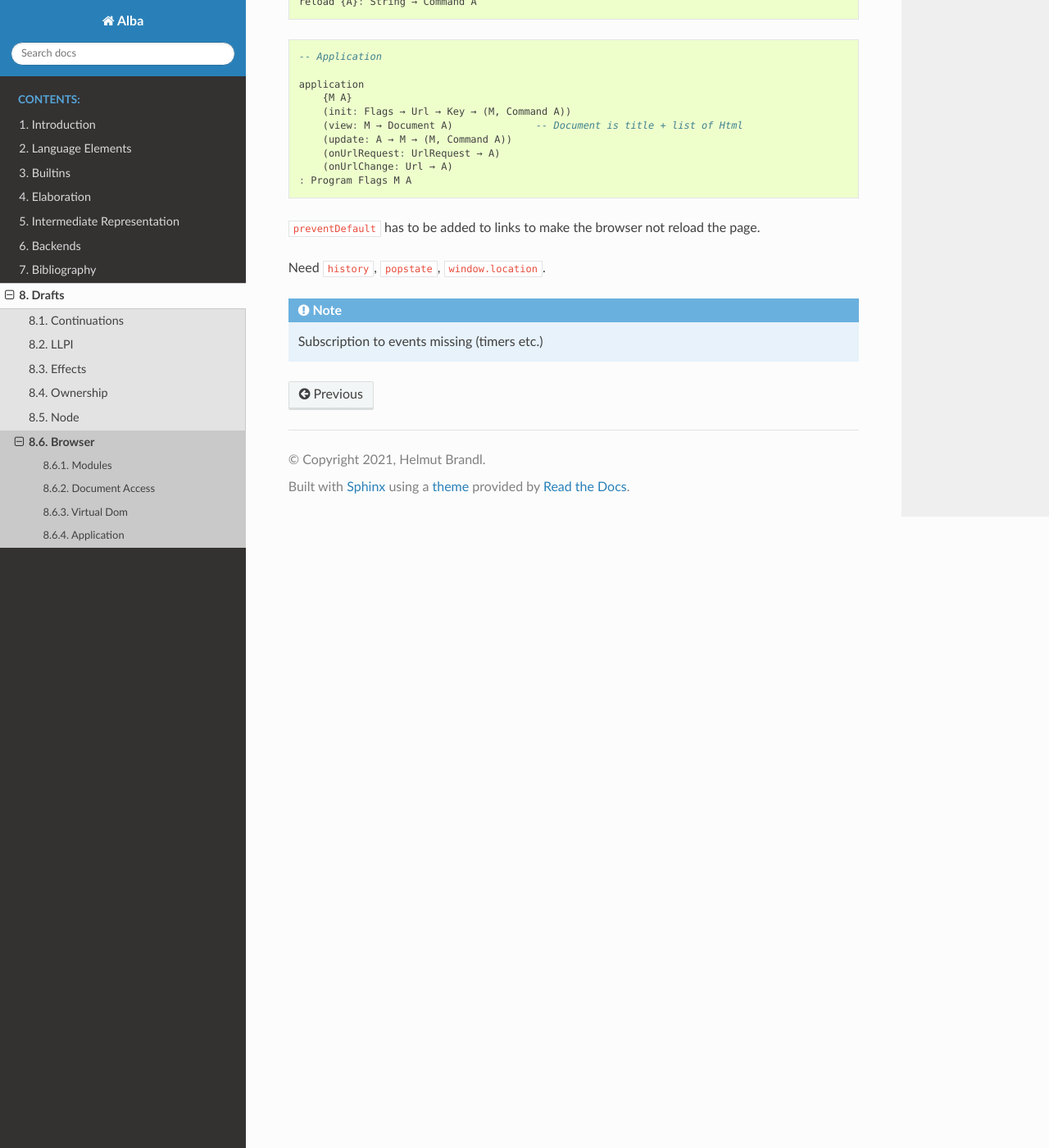
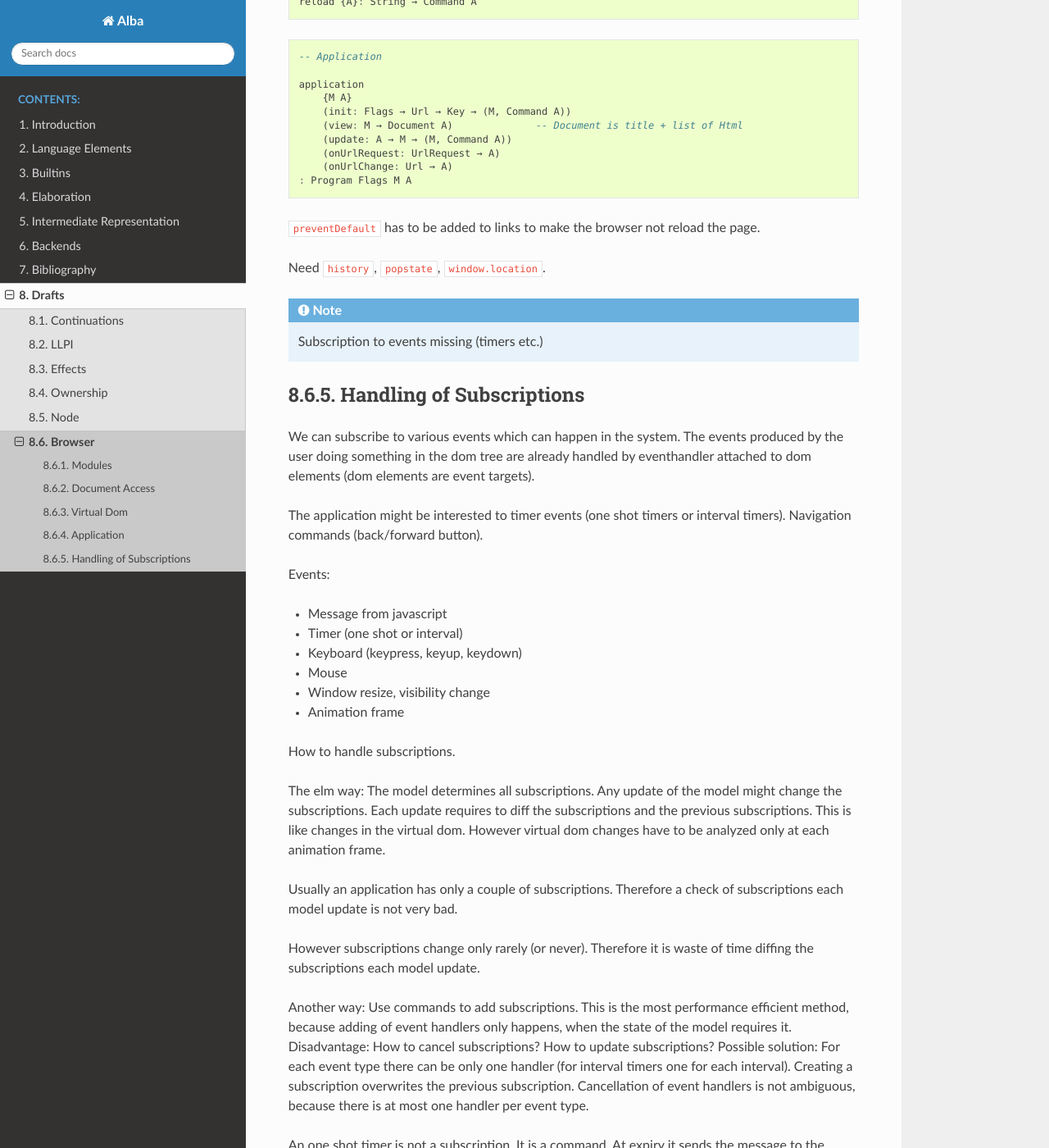
Before and after one commit to alba-lang/lang-spec, a Sphinx documentation site: the page built from sphinx/source/drafts/browser.rst, in a window 1280 px wide and 1400 px high, scrolled down 2472 px. Shown: the whole window at 82% size. Built offline with Sphinx 7.4.7 and the Read the Docs theme 2.0.0, drawn with Linux system fonts in a browser that asks for light colours; some of the changed text lies outside the part shown.

Commit message:
Added some draft thoughts to 'browser' and 'node'
	modified:   sphinx/source/drafts/browser.rst
	modified:   sphinx/source/drafts/node.rst

```diff
--- a/sphinx/source/drafts/browser.rst
+++ b/sphinx/source/drafts/browser.rst
@@ -173,3 +173,60 @@ Need ``history``, ``popstate``, ``window.location``.
 .. note::
 
     Subscription to events missing (timers etc.)
+
+
+
+
+
+Handling of Subscriptions
+============================================================
+
+We can subscribe to various events which can happen in the system. The events
+produced by the user doing something in the dom tree are already handled by
+eventhandler attached to dom elements (dom elements are event targets).
+
+The application might be interested to timer events (one shot timers or interval
+timers). Navigation commands (back/forward button).
+
+Events:
+
+- Message from javascript
+- Timer (one shot or interval)
+- Keyboard (keypress, keyup, keydown)
+- Mouse
+- Window resize, visibility change
+- Animation frame
+
+
+How to handle subscriptions.
+
+The elm way: The model determines all subscriptions. Any update of the model
+might change the subscriptions. Each update requires to diff the subscriptions
+and the previous subscriptions. This is like changes in the virtual dom. However
+virtual dom changes have to be analyzed only at each animation frame.
+
+Usually an application has only a couple of subscriptions. Therefore a check of
+subscriptions each model update is not very bad.
+
+However subscriptions change only rarely (or never). Therefore it is waste of
+time diffing the subscriptions each model update.
+
+Another way: Use commands to add subscriptions. This is the most performance
+efficient method, because adding of event handlers only happens, when the state
+of the model requires it. Disadvantage: How to cancel subscriptions? How to
+update subscriptions? Possible solution: For each event type there can be only
+one handler (for interval timers one for each interval). Creating a subscription
+overwrites the previous subscription. Cancellation of event handlers is not
+ambiguous, because there is at most one handler per event type.
+
+An one shot timer is not a subscription. It is a command. At expiry it sends the
+message to the application. If we want to be able to cancel a one shot timer, we
+have to provide a timer number at creation time. Then cancellation can be done
+with the timer number. I.e. we can handle it the same way as the other
+subscriptions. At most one handler can be registered for a certain timer number.
+Creation of the next one shot timer with the same timer number removes the old
+handler.
+
+Restriction in the other way: There is at most one handler and one message
+associated with each subscription. In the elm way we could have zero or more
+subscriptions to the same event.
```
Also changed, not shown: sphinx/source/drafts/node.rst (+34 -1 lines).
